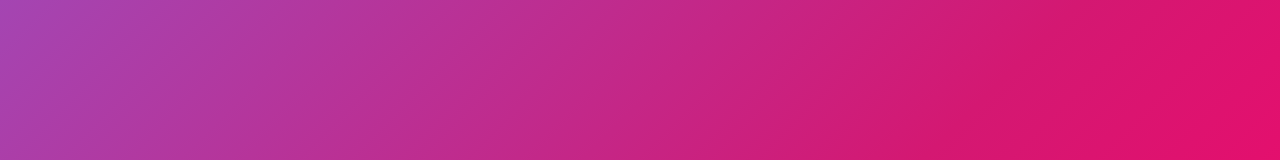
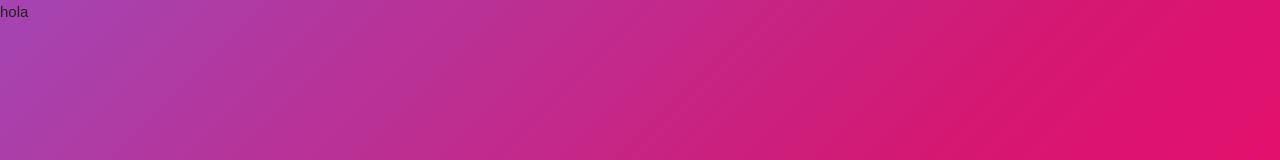
Before and after one commit to eacevedof/prj_reactjs3, a React (Create React App) app in the folder sec09_proyecto_hooks/citas/: page / in a window 1280 px wide. Shown: the top 160 px of the page. Built offline with nearby package versions, Linux system fonts and the light colour scheme.

Commit message:
sec09  2. Creando nuestro primer Componente y utilizando useState

```diff
--- a/sec09_proyecto_hooks/citas/src/App.js
+++ b/sec09_proyecto_hooks/citas/src/App.js
@@ -1,11 +1,17 @@
-import React from 'react';
+//App.js
+import React, {useState} from 'react'
 
 function App() {
+  // useState retorna 2 funciones
+  // el state actual = this.state
+  // Función que actualiza el state this.setState()
+  const [citas, guardarCitas] = useState([])
+
+  console.log(citas)
+
   return (
-    <div className="App">
-
-    </div>
-  );
+    <h>hola</h>
+  )
 }
 
 export default App;
```
Also changed, not shown: 1 other file (tests, documents, lock files or other folders).
